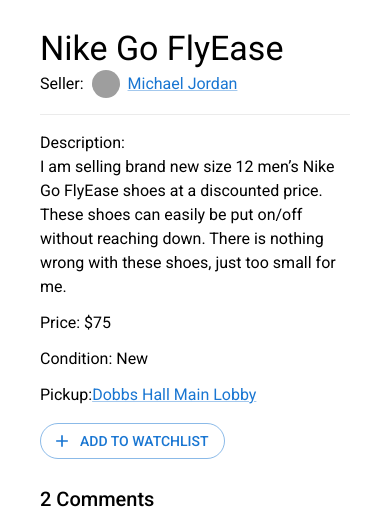
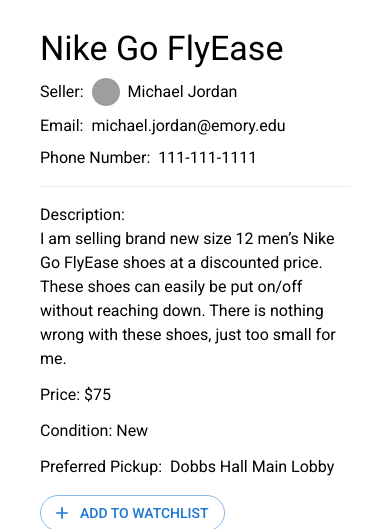
Before and after one commit to selmahassan/DebugDemon---CS370, a Next.js app in the folder swoopermarket-v2/: page /singleitem/1 in a window 390 px wide. Shown: the part 676-1205 px from the top of the page. Built offline with nearby package versions, Linux system fonts and the light colour scheme; grey boxes are pictures that could not be loaded.

Commit message:
add email and phone number to listing

```diff
--- a/swoopermarket-v2/src/app/(dashboard)/singleitem/[itemId]/page.tsx
+++ b/swoopermarket-v2/src/app/(dashboard)/singleitem/[itemId]/page.tsx
@@ -38,6 +38,8 @@
   descriptors: {
     listingTitle: "Nike Go FlyEase",
     sellerId: "Michael Jordan",
+    email: "michael.jordan@emory.edu",
+    phone: "111-111-1111",
     description: "I am selling brand new size 12 men’s Nike Go FlyEase shoes at a discounted price. These shoes can easily be put on/off without reaching down. There is nothing wrong with these shoes, just too small for me.",
     price: 75,
     condition: "New",
@@ -67,6 +69,8 @@
   descriptors: {
     listingTitle: "Levi's Baggy Dad Women's Jeans",
     sellerId: "Emma Chamberlain",
+    email: "emma.chamberlain@emory.edu",
+    phone: "111-111-1111",
     description: "These jeans are slightly used, but they're pretty much new. They fit really well around the waist, and they're loose around the legs. Just did fit my style anymore, but they're really cute anyways.",
     price: 38.75,
     condition: "Used",
@@ -84,6 +88,8 @@
   descriptors: {
     listingTitle: "",
     sellerId: "",
+    email: "",
+    phone: "",
     description: "",
     price: 0,
     condition: "",
@@ -101,6 +107,8 @@
   descriptors: {
     listingTitle: "",
     sellerId: "",
+    email: "",
+    phone: "",
     description: "",
     price: 0,
     condition: "",
@@ -118,6 +126,8 @@
   descriptors: {
     listingTitle: "",
     sellerId: "",
+    email: "",
+    phone: "",
     description: "",
     price: 0,
     condition: "",
@@ -135,6 +145,8 @@
   descriptors: {
     listingTitle: "",
     sellerId: "",
+    email: "",
+    phone: "",
     description: "",
     price: 0,
     condition: "",
@@ -152,6 +164,8 @@
   descriptors: {
     listingTitle: "",
     sellerId: "",
+    email: "",
+    phone: "",
     description: "",
     price: 0,
     condition: "",
@@ -169,6 +183,8 @@
   descriptors: {
     listingTitle: "",
     sellerId: "",
+    email: "",
+    phone: "",
     description: "",
     price: 0,
     condition: "",
@@ -186,6 +202,8 @@
   descriptors: {
     listingTitle: "",
     sellerId: "",
+    email: "",
+    phone: "",
     description: "",
     price: 0,
     condition: "",
--- a/swoopermarket-v2/src/components/SingleItem/Descriptors/ItemBody.tsx
+++ b/swoopermarket-v2/src/components/SingleItem/Descriptors/ItemBody.tsx
@@ -11,10 +11,10 @@
             </Stack>
             <Typography variant="body1" color="initial">{`Price: $${price}`}</Typography>
             <Typography variant="body1" color="initial">{`Condition: ${condition}`}</Typography>
-            <Stack direction="row">
+            <Stack direction="row" justifyContent="flex-start" alignItems="center" spacing={1} >
                 {/* TODO: add space after "pickup" */}
-                <Typography variant="body1" color="initial">Pickup: </Typography>
-                <Link href={'href'} variant="body1">{pickup}</Link>
+                <Typography variant="body1" color="initial">Preferred Pickup: </Typography>
+                <Typography variant="body1" color="initial">{pickup}</Typography>
             </Stack>
         </Stack>
     );
--- a/swoopermarket-v2/src/components/SingleItem/Descriptors/ItemHeader.tsx
+++ b/swoopermarket-v2/src/components/SingleItem/Descriptors/ItemHeader.tsx
@@ -3,14 +3,22 @@
 import Avatar from "@mui/material/Avatar";
 import Link from "@mui/material/Link";
 
-export default function ItemHeader({ title, seller } : { title: string; seller: string }) {
+export default function ItemHeader({ title, seller, email, phone } : { title: string; seller: string, email: string, phone: string }) {
     return (
         <Stack direction="column">
             <Typography variant="h4" color="initial">{title}</Typography>
-            <Stack direction="row" justifyContent="flex-start" alignItems="center" spacing={1}>
+            <Stack direction="row" justifyContent="flex-start" alignItems="center" spacing={1} sx={{mt: 1}}>
                 <Typography variant="body1" color="initial">Seller: </Typography>
                 <Avatar src={'src'} sx={{ width: 28, height: 28 }}/>
-                <Link href={'href'} variant="body1">{seller}</Link>
+                <Typography variant="body1" color="initial">{seller}</Typography>
+            </Stack>
+            <Stack direction="row" justifyContent="flex-start" alignItems="center" spacing={1} sx={{mt: 1}}>
+                <Typography variant="body1" color="initial">Email: </Typography>
+                <Typography variant="body1" color="initial">{email}</Typography>
+            </Stack>
+            <Stack direction="row" justifyContent="flex-start" alignItems="center" spacing={1} sx={{mt: 1}}>
+                <Typography variant="body1" color="initial">Phone Number: </Typography>
+                <Typography variant="body1" color="initial">{phone}</Typography>
             </Stack>
         </Stack>
     );
--- a/swoopermarket-v2/src/components/SingleItem/ItemDescriptors.tsx
+++ b/swoopermarket-v2/src/components/SingleItem/ItemDescriptors.tsx
@@ -8,6 +8,8 @@
 type Descriptor = {
     listingTitle: string,
     sellerId: string,
+    email: string,
+    phone: string,
     description: string,
     price: number,
     condition: string,
@@ -20,6 +22,9 @@
             <ItemHeader
                 title={descriptors.listingTitle}
                 seller={descriptors.sellerId}
+                email={descriptors.email}
+                phone={descriptors.phone}
+
             />
             <Divider light />
             <ItemBody
```
